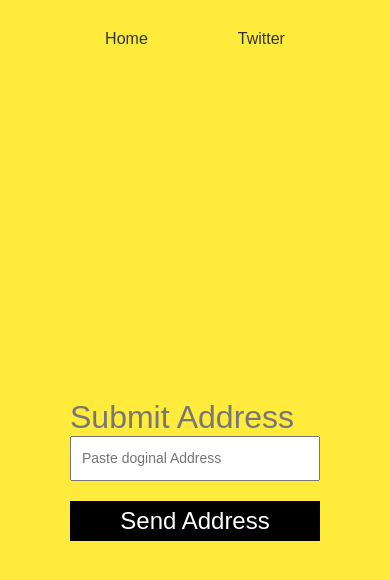
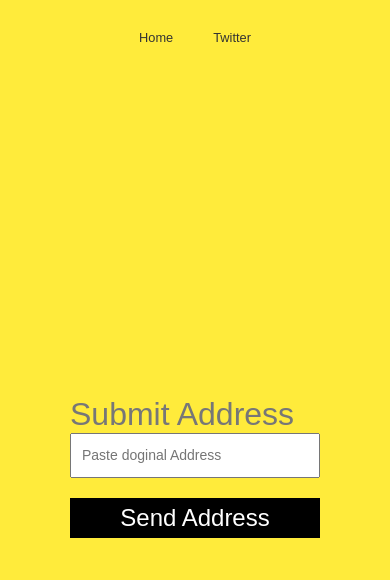
Before and after one commit to Joebakid/labradoges, a plain HTML site: page submit.html in a window 390 px wide. Drawn offline with nearby package versions, Linux system fonts and the light colour scheme; a web font is replaced by a local one.

Commit message:
correction

```diff
--- a/styles.css
+++ b/styles.css
@@ -224,4 +224,12 @@ footer a {
     font-size: 14px;
     padding: 10px;
   }
+
+  .nav-list {
+    gap: 0;
+  }
+
+  .link {
+    font-size: 0.8rem;
+  }
 }
```
